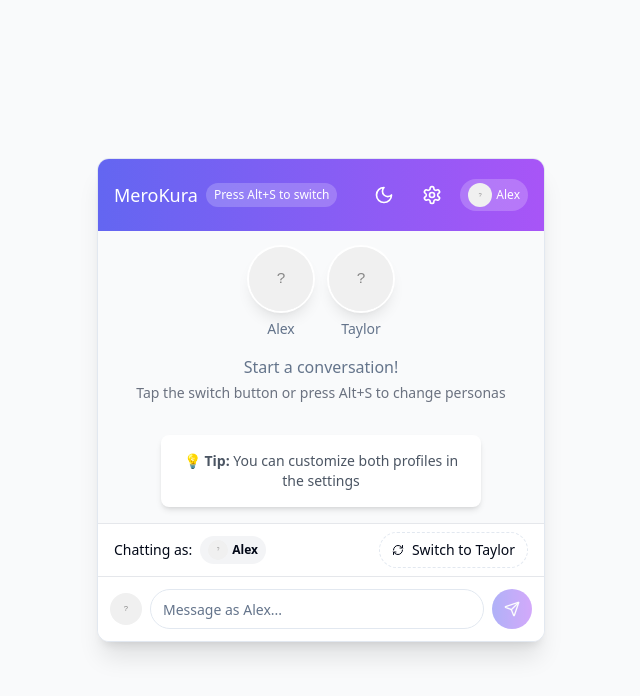
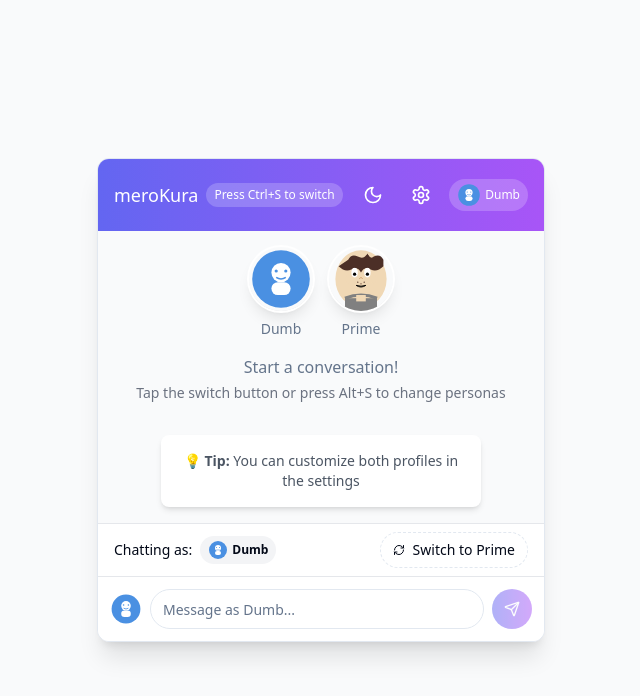
Before and after one commit to git4roman/merokura, a React (Vite) app: page / in a window 1280 px wide. Shown: the top 696 px of the page, without its empty margins (319-959 px from the left). Built offline with nearby package versions, Linux system fonts and the light colour scheme.

Commit message:
name and placeholder changes

```diff
--- a/src/components/ChatApp.jsx
+++ b/src/components/ChatApp.jsx
@@ -44,8 +44,8 @@ export default function ChatApp() {
     return [
       {
         id: "persona1",
-        name: "Alex",
-        avatar: "/placeholder.svg?height=40&width=40&text=A",
+        name: "Dumb",
+        avatar: "/placeholder-vibrant.svg",
         color: "bg-indigo-500",
         bgColor: "bg-indigo-50",
         textColor: "text-indigo-800",
@@ -53,8 +53,8 @@ export default function ChatApp() {
       },
       {
         id: "persona2",
-        name: "Taylor",
-        avatar: "/placeholder.svg?height=40&width=40&text=T",
+        name: "Prime",
+        avatar: "/placeholder-normal.svg",
         color: "bg-rose-500",
         bgColor: "bg-rose-50",
         textColor: "text-rose-800",
@@ -75,6 +75,8 @@ export default function ChatApp() {
   const [editAvatar, setEditAvatar] = useState("");
   const [settingsOpen, setSettingsOpen] = useState(false);
   const [editDialogOpen, setEditDialogOpen] = useState(false);
+  // Add a new state for the reset confirmation dialog
+  const [resetConfirmOpen, setResetConfirmOpen] = useState(false);
 
   // Refs for scrolling to bottom of messages and focusing input
   const messagesEndRef = useRef(null);
@@ -178,10 +180,46 @@ export default function ChatApp() {
     }, 150);
   };
 
-  // Clear all messages
+  // Modify the clearMessages function to only clear messages
   const clearMessages = () => {
     setMessages([]);
     localStorage.removeItem("chatMessages");
+    setSettingsOpen(false);
+  };
+
+  // Add a new function to reset everything (messages and personas)
+  const resetEverything = () => {
+    // Clear messages
+    setMessages([]);
+    localStorage.removeItem("chatMessages");
+
+    // Reset personas to defaults
+    const defaultPersonas = [
+      {
+        id: "persona1",
+        name: "Dumb",
+        avatar: "/placeholder-vibrant.svg",
+        color: "bg-indigo-500",
+        bgColor: "bg-indigo-50",
+        textColor: "text-indigo-800",
+        gradient: "from-indigo-500 to-purple-500",
+      },
+      {
+        id: "persona2",
+        name: "Prime",
+        avatar: "/placeholder-normal.svg",
+        color: "bg-rose-500",
+        bgColor: "bg-rose-50",
+        textColor: "text-rose-800",
+        gradient: "from-rose-500 to-pink-500",
+      },
+    ];
+
+    setPersonas(defaultPersonas);
+    localStorage.setItem("chatPersonas", JSON.stringify(defaultPersonas));
+
+    // Close dialogs
+    setResetConfirmOpen(false);
     setSettingsOpen(false);
   };
 
@@ -318,9 +356,9 @@ export default function ChatApp() {
           className={`p-4 flex items-center justify-between bg-gradient-to-r ${currentPersona.gradient} text-white`}
         >
           <div className="flex items-center">
-            <span className="font-medium text-lg">MeroKura</span>
+            <span className="font-medium text-lg">meroKura</span>
             <div className="ml-2 text-xs bg-white/20 px-2 py-1 rounded-full">
-              Press Alt+S to switch
+              Press Ctrl+S to switch
             </div>
           </div>
 
@@ -649,15 +687,41 @@ export default function ChatApp() {
             </TabsContent>
 
             <TabsContent value="chat" className="space-y-4 mt-4">
-              <div className="space-y-2">
-                <Button
-                  variant="destructive"
-                  className="w-full"
-                  onClick={clearMessages}
-                >
-                  <Trash2 className="h-4 w-4 mr-2" />
-                  Clear Chat History
-                </Button>
+              <div className="space-y-3">
+                <div className="p-3 bg-amber-50 dark:bg-amber-950 rounded-md border border-amber-200 dark:border-amber-800">
+                  <h3 className="font-medium text-amber-800 dark:text-amber-300 mb-1">
+                    Chat History
+                  </h3>
+                  <p className="text-sm text-amber-700 dark:text-amber-400 mb-2">
+                    This will delete all your conversation messages.
+                  </p>
+                  <Button
+                    variant="outline"
+                    className="w-full border-amber-300 dark:border-amber-700"
+                    onClick={clearMessages}
+                  >
+                    <Trash2 className="h-4 w-4 mr-2 text-amber-600 dark:text-amber-400" />
+                    Clear Chat History
+                  </Button>
+                </div>
+
+                <div className="p-3 bg-red-50 dark:bg-red-950 rounded-md border border-red-200 dark:border-red-800">
+                  <h3 className="font-medium text-red-800 dark:text-red-300 mb-1">
+                    Reset Everything
+                  </h3>
+                  <p className="text-sm text-red-700 dark:text-red-400 mb-2">
+                    This will delete all messages and reset both personas to
+                    default settings.
+                  </p>
+                  <Button
+                    variant="destructive"
+                    className="w-full"
+                    onClick={() => setResetConfirmOpen(true)}
+                  >
+                    <RefreshCw className="h-4 w-4 mr-2" />
+                    Reset Everything
+                  </Button>
+                </div>
               </div>
             </TabsContent>
           </Tabs>
@@ -787,6 +851,42 @@ export default function ChatApp() {
           </DialogFooter>
         </DialogContent>
       </Dialog>
+
+      {/* Reset Confirmation Dialog */}
+      <Dialog open={resetConfirmOpen} onOpenChange={setResetConfirmOpen}>
+        <DialogContent className="sm:max-w-md">
+          <DialogHeader>
+            <DialogTitle className="text-red-600 dark:text-red-400">
+              Reset Everything?
+            </DialogTitle>
+          </DialogHeader>
+
+          <div className="py-4">
+            <p className="mb-2">Are you sure you want to reset everything?</p>
+            <p className="text-sm text-muted-foreground">This will:</p>
+            <ul className="list-disc pl-5 text-sm text-muted-foreground mt-1 space-y-1">
+              <li>Delete all chat messages</li>
+              <li>Reset both personas to default names and avatars</li>
+              <li>Clear all customizations</li>
+            </ul>
+            <p className="mt-3 text-sm font-medium text-red-600 dark:text-red-400">
+              This action cannot be undone.
+            </p>
+          </div>
+
+          <DialogFooter>
+            <Button
+              variant="outline"
+              onClick={() => setResetConfirmOpen(false)}
+            >
+              Cancel
+            </Button>
+            <Button variant="destructive" onClick={resetEverything}>
+              Reset Everything
+            </Button>
+          </DialogFooter>
+        </DialogContent>
+      </Dialog>
     </div>
   );
 }
```
Also changed, not shown: public/placeholder-normal.svg (added), public/placeholder-vibrant.svg (added).
